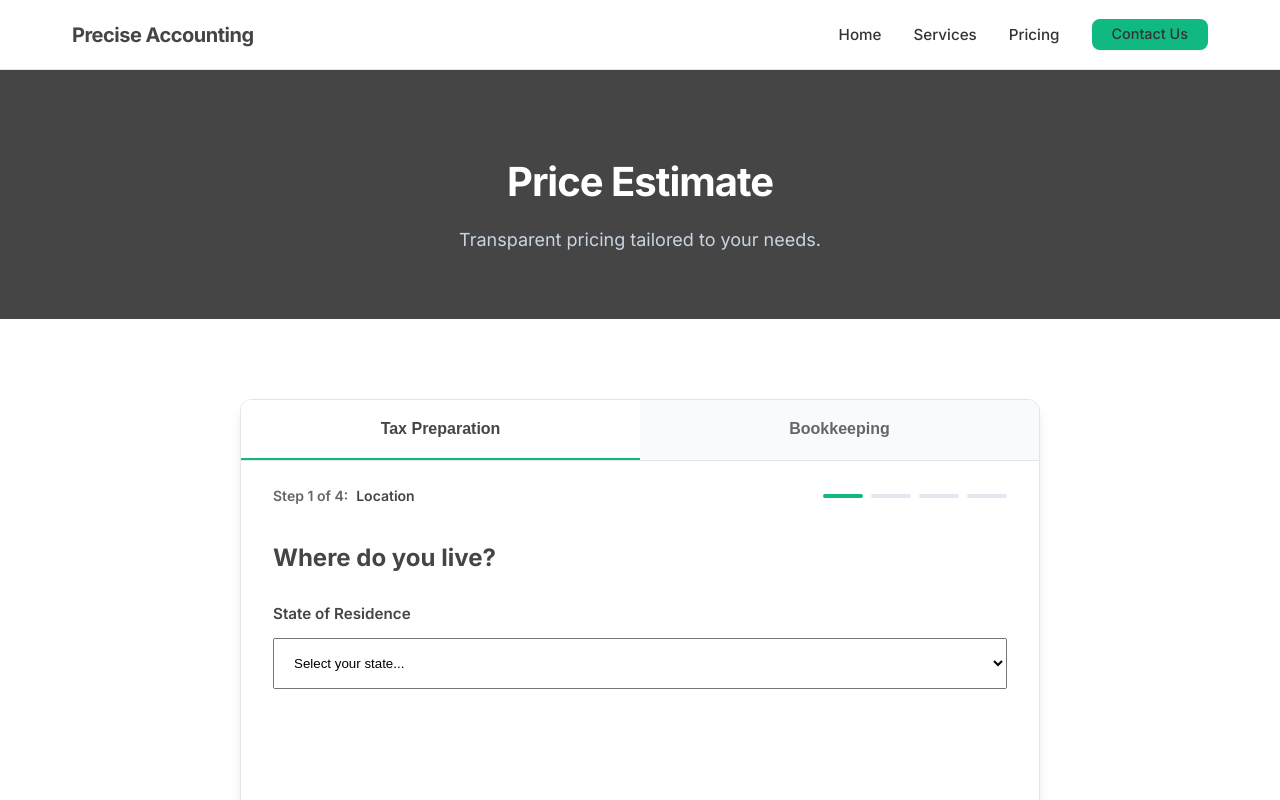
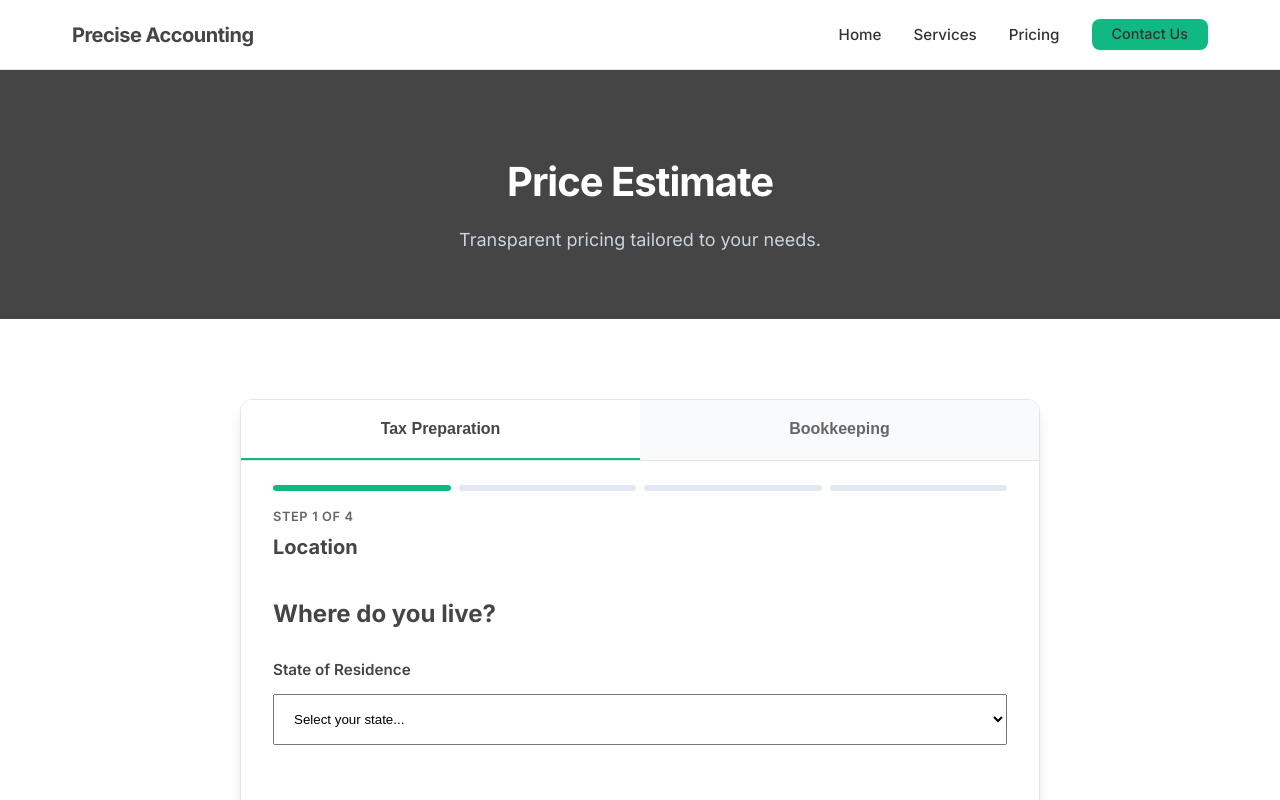
Before and after one commit to QASchoolUSA/Precise-Accounting, a Next.js app: page /pricing in a window 1280 px wide. Shown: the top 800 px of the page. Built offline with nearby package versions, Linux system fonts and the light colour scheme.

Commit message:
feat: Redesign stepper progress UI with detailed step text and add scroll-to-top on step change.

```diff
--- a/app/globals.css
+++ b/app/globals.css
@@ -481,35 +481,27 @@ main {
 }
 
 /* Stepper Progress */
+/* Stepper Progress */
 .stepper-progress {
     padding: 1.5rem 2rem 0;
     display: flex;
-    align-items: center;
-    justify-content: space-between;
+    flex-direction: column;
+    /* Stack vertically */
+    gap: 1rem;
     margin-bottom: 2rem;
-}
-
-.step-indicator {
-    display: flex;
-    align-items: center;
-    gap: 0.5rem;
-    font-size: 0.875rem;
-    font-weight: 600;
-    color: var(--color-text-light);
-}
-
-.step-indicator.active {
-    color: var(--color-brand);
 }
 
 .step-bar {
     display: flex;
     gap: 0.5rem;
+    width: 100%;
 }
 
 .step-dot {
-    width: 2.5rem;
-    height: 4px;
+    flex: 1;
+    /* Stretch dots to form a bar segments */
+    height: 6px;
+    /* Slightly thicker */
     background-color: #e2e8f0;
     border-radius: 4px;
     transition: background-color 0.3s ease;
@@ -517,6 +509,26 @@ main {
 
 .step-dot.active {
     background-color: var(--color-accent);
+}
+
+.step-text-container {
+    text-align: left;
+    /* Changed to left align or center as preferred, usually left matches form */
+}
+
+.step-count {
+    font-size: 0.8rem;
+    text-transform: uppercase;
+    letter-spacing: 0.05em;
+    color: var(--color-text-light);
+    margin-bottom: 0.25rem;
+    font-weight: 600;
+}
+
+.step-name {
+    font-size: 1.25rem;
+    font-weight: 700;
+    color: var(--color-brand);
 }
 
 /* Calculator Content Area */
--- a/components/PricingCalculator.jsx
+++ b/components/PricingCalculator.jsx
@@ -70,6 +70,15 @@ export default function PricingCalculator() {
 
     // Scroll to top on step change
     useEffect(() => {
+        const container = document.querySelector('.calculator-container');
+        if (container) {
+            // Scroll the container into view, aligning it to the top of the viewport + some offset if needed
+            // straightforward scrollIntoView is usually best
+            container.scrollIntoView({ behavior: 'smooth', block: 'center' });
+            // block: 'center' might be better so it doesn't get hidden behind a fixed header
+        }
+
+        // Also keep the internal content scroll reset
         const content = document.querySelector('.calculator-content');
         if (content) content.scrollTop = 0;
     }, [step]);
@@ -227,14 +236,16 @@ export default function PricingCalculator() {
             </div>
 
             {/* Progress Bar */}
+            {/* Progress Bar */}
             <div className="stepper-progress">
-                <div className="step-indicator">
-                    Step {step} of {totalSteps}: <span style={{ color: 'var(--color-brand)' }}>{currentSteps[step - 1].title}</span>
-                </div>
                 <div className="step-bar">
                     {currentSteps.map((s) => (
                         <div key={s.id} className={`step-dot ${s.id <= step ? 'active' : ''}`}></div>
                     ))}
+                </div>
+                <div className="step-text-container">
+                    <div className="step-count">Step {step} of {totalSteps}</div>
+                    <div className="step-name">{currentSteps[step - 1].title}</div>
                 </div>
             </div>
 
```
